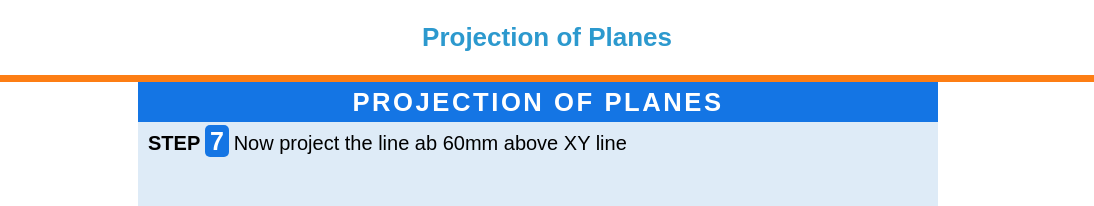
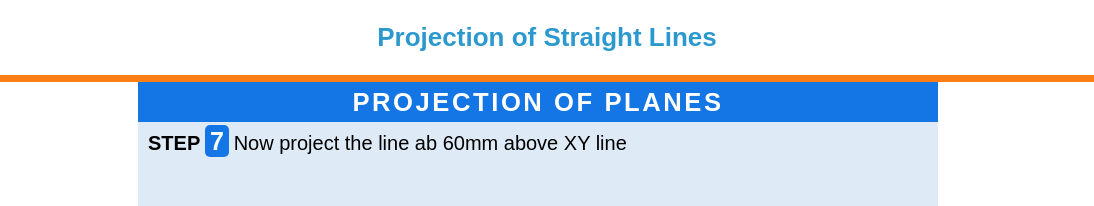
Before and after one commit to virtual-labs/exp-projection-of-straight-lines-dei, a plain HTML site: page experiment/simulation/problem4/step7.html in a window 1280 px wide. Shown: the top 206 px of the page, 102-1196 px from the left. Drawn offline with Linux system fonts and the light colour scheme.

Commit message:
Update step7.html

```diff
--- a/experiment/simulation/problem4/step7.html
+++ b/experiment/simulation/problem4/step7.html
@@ -21,7 +21,7 @@
     <div >
       <img class="logo1" src="../images\header.png" alt="vlabs logo"/>
     </div>
-  <h1 style="color: #2c99ce; font-size: 26px; font-family: sans-serif;">Projection of Planes</h1>
+  <h1 style="color: #2c99ce; font-size: 26px; font-family: sans-serif;">Projection of Straight Lines</h1>
     <div >
        <img class="logo2" src="../images\dei.jpg" alt="dei logo" />
     </div>
```
